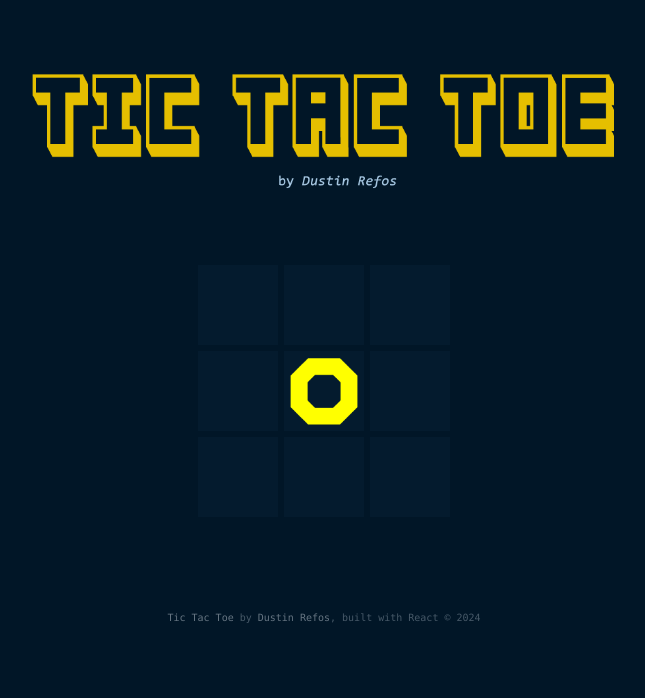
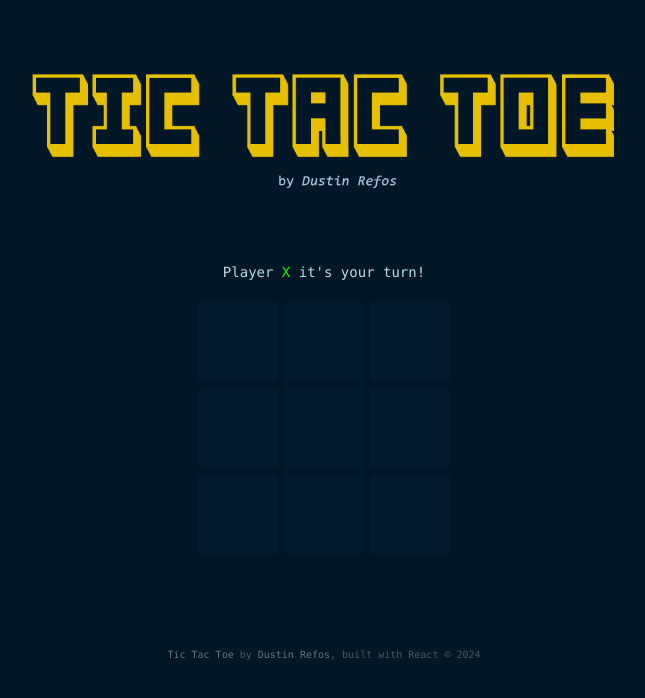
Before and after one commit to DustinVII/TicTacToeReact, a React (Vite) app: page / in a window 1280 px wide. Both pictures are taken after a click on the link "START A GAME". Shown: the top 698 px of the page, without its empty margins (316-961 px from the left). Built offline with nearby package versions, Linux system fonts and the light colour scheme.

Commit message:
modified:   src/Gameboard.jsx 	modified:   src/style.css

```diff
--- a/src/Gameboard.jsx
+++ b/src/Gameboard.jsx
@@ -7,7 +7,7 @@ export default function Gameboard() {
     { spotnumber: 2, type: null },
     { spotnumber: 3, type: null },
     { spotnumber: 4, type: null },
-    { spotnumber: 5, type: "o" },
+    { spotnumber: 5, type: null },
     { spotnumber: 6, type: null },
     { spotnumber: 7, type: null },
     { spotnumber: 8, type: null },
@@ -15,36 +15,49 @@ export default function Gameboard() {
   ]);
 
   const [playerTurn, setPlayerTurn] = useState("x");
+  const playerColor = (playerTurn === "x" ? "xcolor" : "ocolor");
 
   function addSpot(index) {
     setSpots((currentSpots) => {
       return currentSpots.map((spot, i) =>
 
           {if (i === index && spot.type === null) {
+
             return { ...spot, type: playerTurn };
+
+
+
           } else {
             return spot;
           }}
 
       );
     });
+
     setPlayerTurn((prevTurn) => (prevTurn === "x" ? "o" : "x"));
+
   }
 
     return (
+
         <div id="gameboard">
+
+          <p>Player <span className={`upper ${playerColor}`}>{playerTurn}</span> it's your turn!</p>
 
             {spots.map((spot, index) => (
           <div
             key={index}
             className={`spot ${spot.spotnumber}`}
-            onClick={() => addSpot(index)}
+            onClick={() => (spot.type === null ? addSpot(index) : undefined)}
           >
             {spot.type && <img src={`/src/assets/${spot.type}.png`} alt={spot.type} />}
           </div>
         ))}
 
 
+
+
       </div>
+
     )
   }
--- a/src/style.css
+++ b/src/style.css
@@ -18,6 +18,10 @@ body {
 
 .ocolor {
   color:#ff0
+}
+
+.upper {
+  text-transform: uppercase;
 }
 
 #logo {
```
